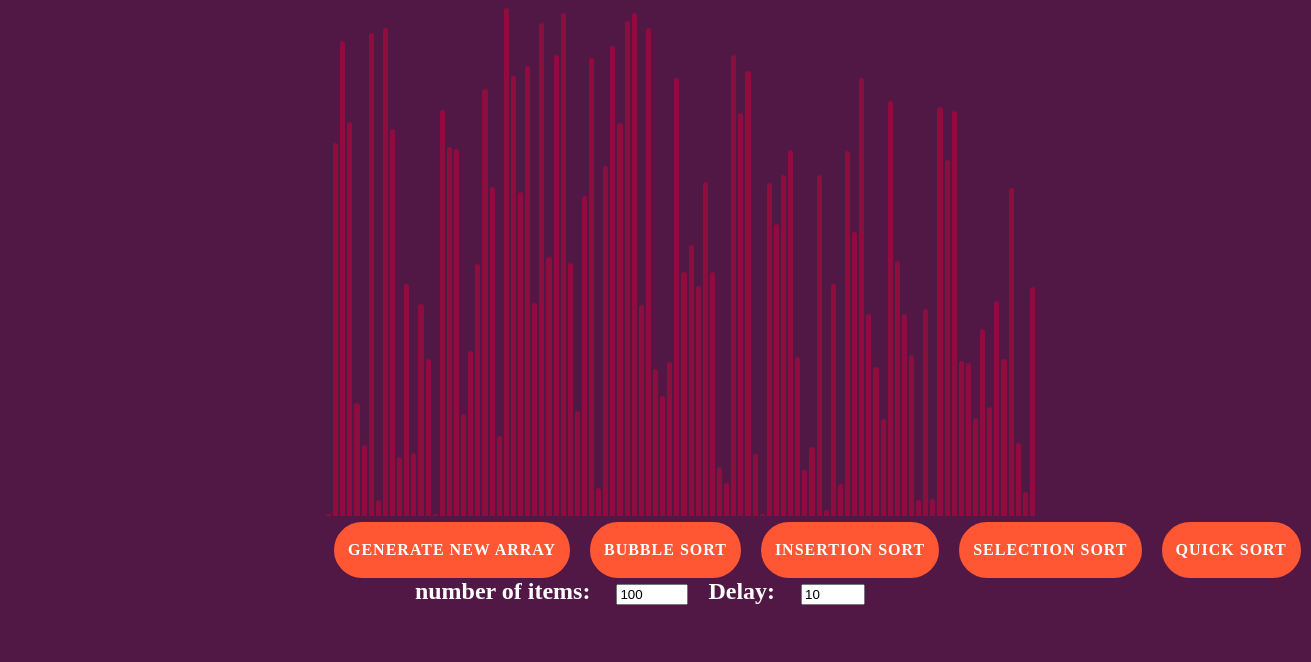
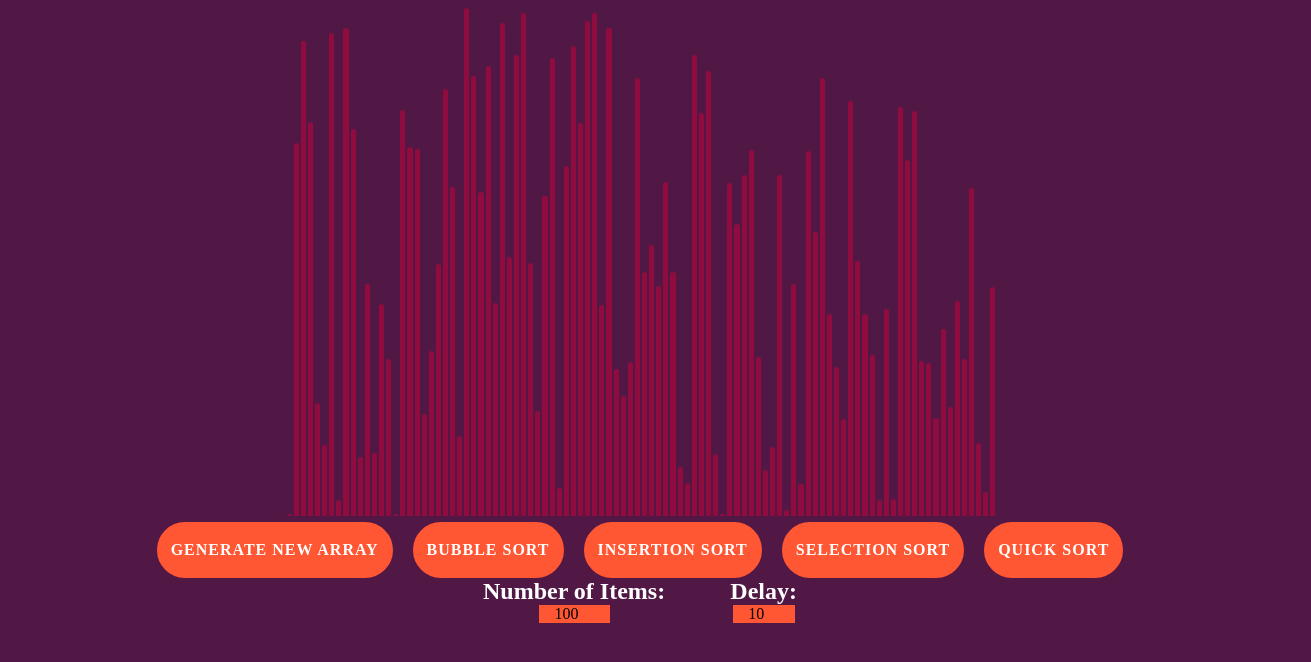
Before and after one commit to NicolasPCouts/sorting-visualizer, a React (Create React App) app: page / in a window 1280 px wide. Shown: the top 662 px of the page, 1311 px wide, since content can reach past the window. Built offline with nearby package versions, Linux system fonts and the light colour scheme.

Commit message:
changing style

```diff
--- a/src/SortingVisualizer/SortingVisualizer.css
+++ b/src/SortingVisualizer/SortingVisualizer.css
@@ -1,9 +1,9 @@
 html{
     background: #511845;
+
 }
 
 #centerdiv{
-    width: 50%;
     margin: 0 auto;
     white-space: nowrap;
 }
@@ -17,6 +17,7 @@ html{
     display: inline-block;
     border-radius: 15px 15px 0px 0px;
     margin: 0px 0px 2px 2px;
+    transition: height 0.3s;
 }
 
 label{
@@ -54,3 +55,18 @@ button:hover {
 div button, div input, div label{
     margin: 0px 10px;
 }
+
+
+.flexDiv{
+    display: flex;
+    margin: 0px 35%;
+}
+
+.numberLabel{
+    display: block;
+}
+
+.numberInput{
+    all: unset;
+    background-color: #ff5733;
+}
--- a/src/SortingVisualizer/SortingVisualizer.jsx
+++ b/src/SortingVisualizer/SortingVisualizer.jsx
@@ -6,7 +6,7 @@ import BubbleSort from '../SortingAlgorithms/BubbleSort'
 import GetQuickSortAnimation from '../SortingAlgorithms/QuickSort'
 
 const NORMAL_COLOR = '#900c3f';
-const CHANGED_COLOR = '#c70039';
+const CHANGED_COLOR = '#51ff00';
 const AFTER_CHANGE_COLOR = '#ff5733';
 
 var abort = false;
@@ -150,11 +150,15 @@ export default class SortingVisualizer extends React.Component{
                     <button onClick={() => this.selectionSort()}>Selection Sort</button>
                     <button onClick={() => this.SortArray(GetQuickSortAnimation)}>Quick Sort</button>
                 </div>
-                <div className="centerdivKeepWidth">
-                    <label>number of items: </label>
-                    <input type="number" min="5" max="1500" onChange={(event) => this.handleItemsInputOnChange(event)} defaultValue={this.state.numberOfItems}/>
-                    <label>Delay: </label>
-                    <input type="number" min="1" max="100" onChange={(event) => this.handleDelayInputOnChange(event)} defaultValue={this.state.delay}/>
+                <div className="flexDiv">
+                    <div className="centerdivKeepWidth">
+                        <label className="numberLabel">Number of Items: </label>
+                        <input className="numberInput" type="number" min="5" max="1500" onChange={(event) => this.handleItemsInputOnChange(event)} defaultValue={this.state.numberOfItems}/>
+                    </div>
+                    <div className="centerdivKeepWidth">
+                        <label className="numberLabel">Delay: </label>
+                        <input className="numberInput" type="number" min="1" max="100" onChange={(event) => this.handleDelayInputOnChange(event)} defaultValue={this.state.delay}/>
+                    </div>
                 </div>
             </ div>
         );
```
